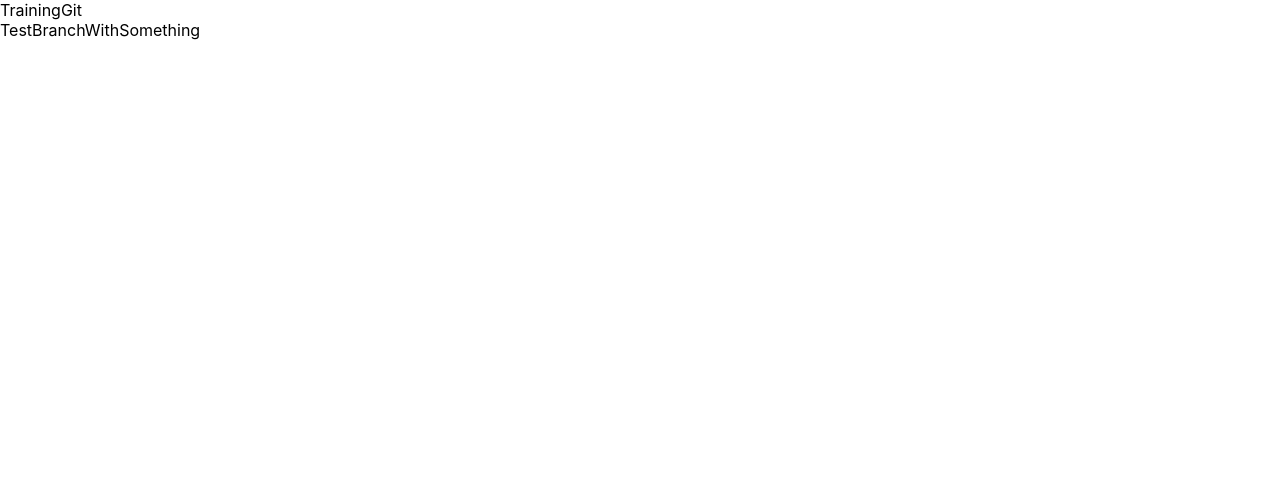
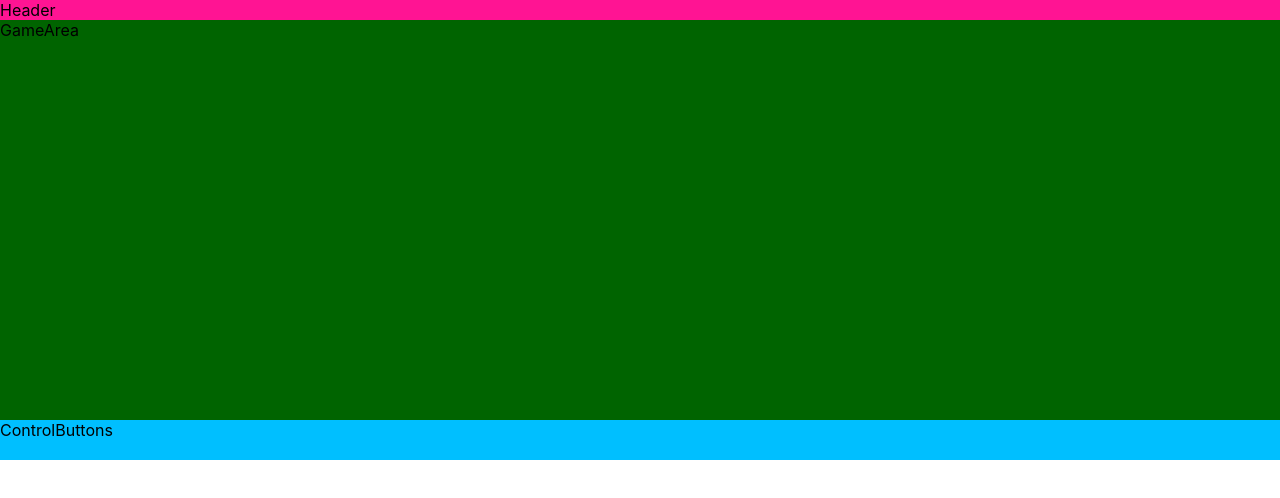
Before and after one commit to Talex210/caterpillar_react, a React (Create React App) app: page / in a window 1280 px wide. Shown: the top 498 px of the page. Built offline with nearby package versions, Linux system fonts and the light colour scheme.

Commit message:
got confused with the merge, did ctrl c, ctrl v

```diff
--- a/src/App.js
+++ b/src/App.js
@@ -1,14 +1,16 @@
 import './App.css';
-import TrainingGit from './Components/TrainingGit/TrainingGit.jsx'
-import TestBranchWithSomething from "./Components/TrainingGit/TestBranchWithParametr";
+import {Header} from "./Component/Header/Header";
+import {GameArea} from "./Component/GameZone/GameArea";
+import {ControlButtons} from "./Component/ControlButtons/ControlButtons";
 
 function App() {
-  return (
-    <div>
-      <TrainingGit />
-        <TestBranchWithSomething />
-    </div>
-  );
+    return (
+        <div className='app-wrapper'>
+            <Header />
+            <GameArea />
+            <ControlButtons />
+        </div>
+    );
 }
 
 export default App;
--- a/src/Components/TrainingGit/TestBranchWithParametr.jsx
+++ /dev/null
@@ -1,9 +0,0 @@
-const TestBranchWithSomething = () => {
-    return (
-        <div>
-            TestBranchWithSomething
-        </div>
-    )
-}
-
-export default TestBranchWithSomething
--- a/src/Components/TrainingGit/TrainingGit.jsx
+++ /dev/null
@@ -1,11 +0,0 @@
-
-
-const TrainingGit = () => {
-    return (
-        <div>
-            TrainingGit
-        </div>
-    )
-}
-
-export default TrainingGit
```
